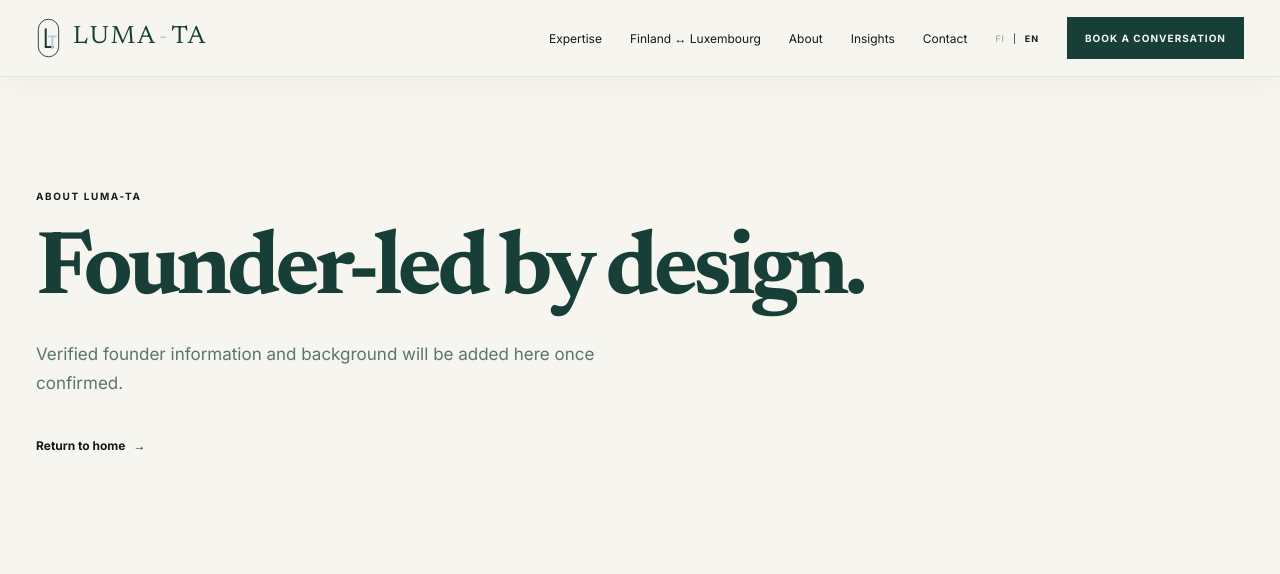
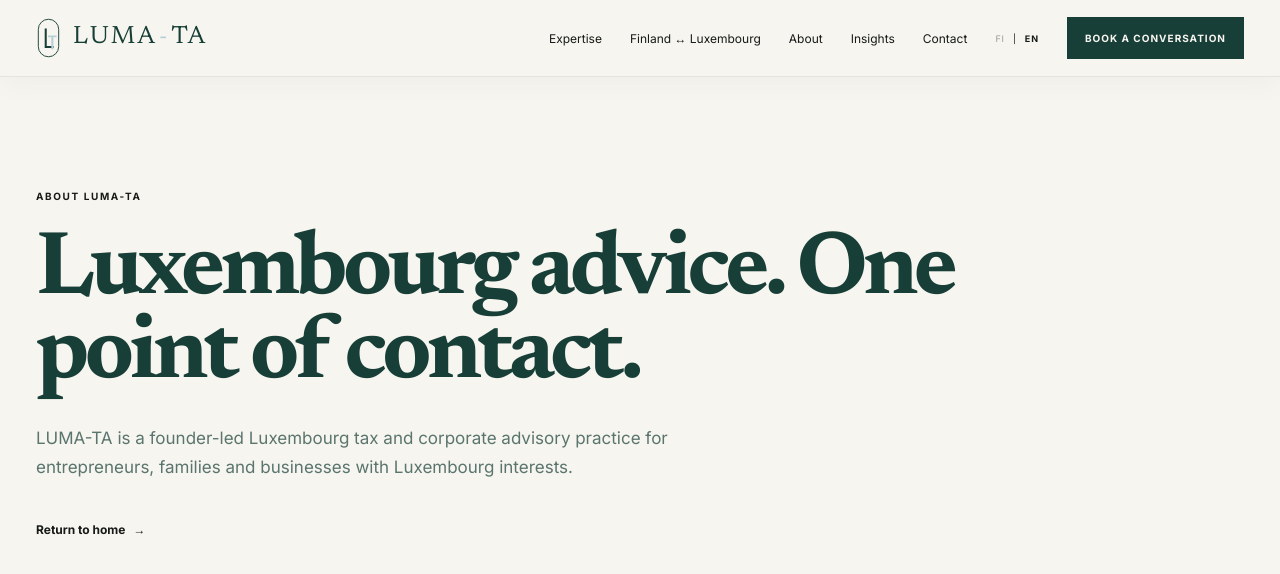
Before and after one commit to byondian/luma-ta, a Next.js app: page /about in a window 1280 px wide. Shown: the top 574 px of the page. Built offline with nearby package versions, Linux system fonts and the light colour scheme.

Commit message:
content(v0.2.6): align holding pages with broader proposition

```diff
--- a/app/[slug]/page.tsx
+++ b/app/[slug]/page.tsx
@@ -3,11 +3,11 @@
 import Header from "@/components/Header";
 
 const pages: Record<string, { eyebrow: string; title: string; text: string }> = {
-  expertise: { eyebrow: "LUMA-TA", title: "Expertise", text: "Detailed expertise content is being prepared for the next presentation stage." },
-  "finland-luxembourg": { eyebrow: "FINLAND ↔ LUXEMBOURG", title: "Two jurisdictions. One view.", text: "The dedicated Finland–Luxembourg advisory page is being prepared." },
-  about: { eyebrow: "ABOUT LUMA-TA", title: "Founder-led by design.", text: "Verified founder information and background will be added here once confirmed." },
-  insights: { eyebrow: "PERSPECTIVES", title: "Cross-border tax, explained clearly.", text: "The LUMA-TA insights library is being prepared." },
-  contact: { eyebrow: "START A CONVERSATION", title: "Planning something across borders?", text: "Contact details and booking arrangements will be activated once verified." },
+  expertise: { eyebrow: "LUMA-TA", title: "Tax & Corporate Advisory", text: "Detailed pages covering establishment, ongoing tax and corporate advice, and Luxembourg coordination are being prepared." },
+  "finland-luxembourg": { eyebrow: "FINLAND ↔ LUXEMBOURG", title: "A natural connection.", text: "The dedicated Finland–Luxembourg page will cover establishment in Luxembourg and cross-border tax and corporate advice." },
+  about: { eyebrow: "ABOUT LUMA-TA", title: "Luxembourg advice. One point of contact.", text: "LUMA-TA is a founder-led Luxembourg tax and corporate advisory practice for entrepreneurs, families and businesses with Luxembourg interests." },
+  insights: { eyebrow: "PERSPECTIVES", title: "Tax, corporate and cross-border perspectives.", text: "The LUMA-TA insights library is being prepared." },
+  contact: { eyebrow: "START A CONVERSATION", title: "Planning something in Luxembourg?", text: "Start with the objective. Contact details and booking arrangements will be activated once verified." },
 };
 
 export function generateStaticParams() { return Object.keys(pages).map((slug) => ({ slug })); }
```
